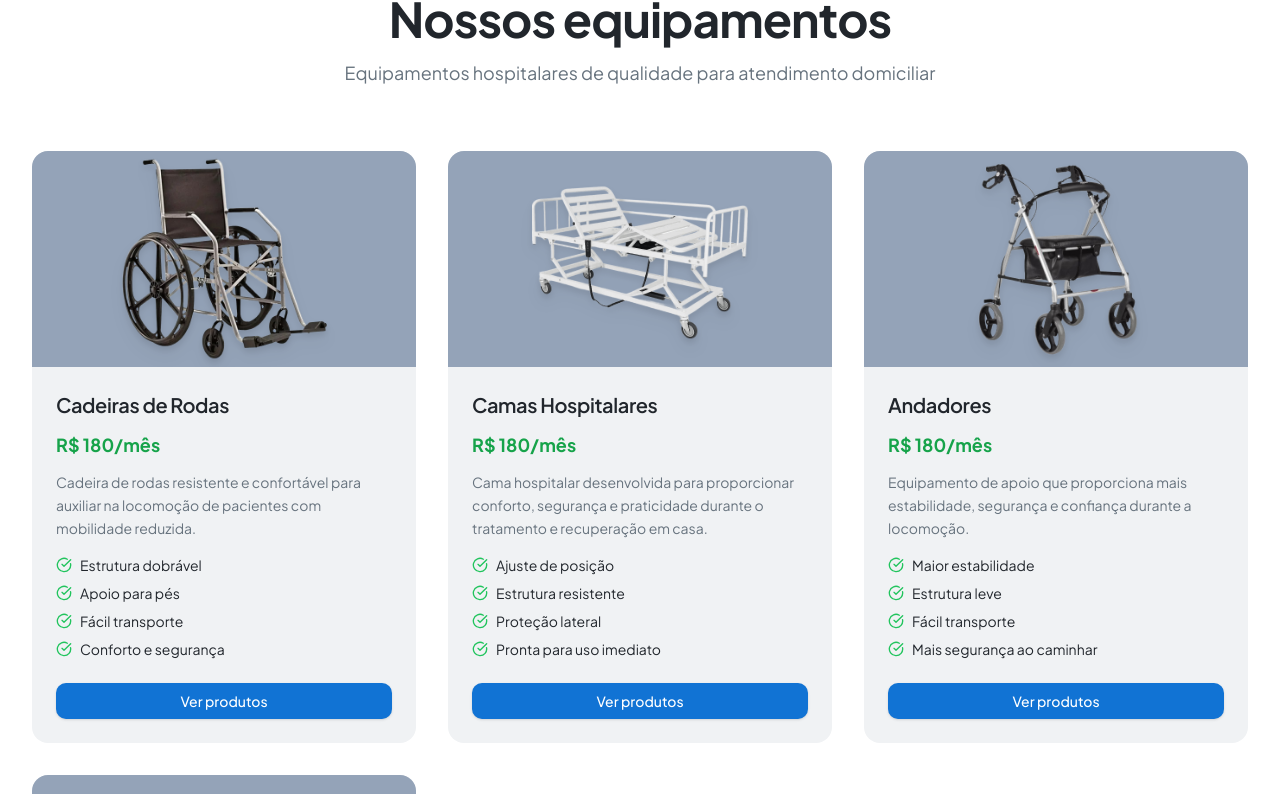
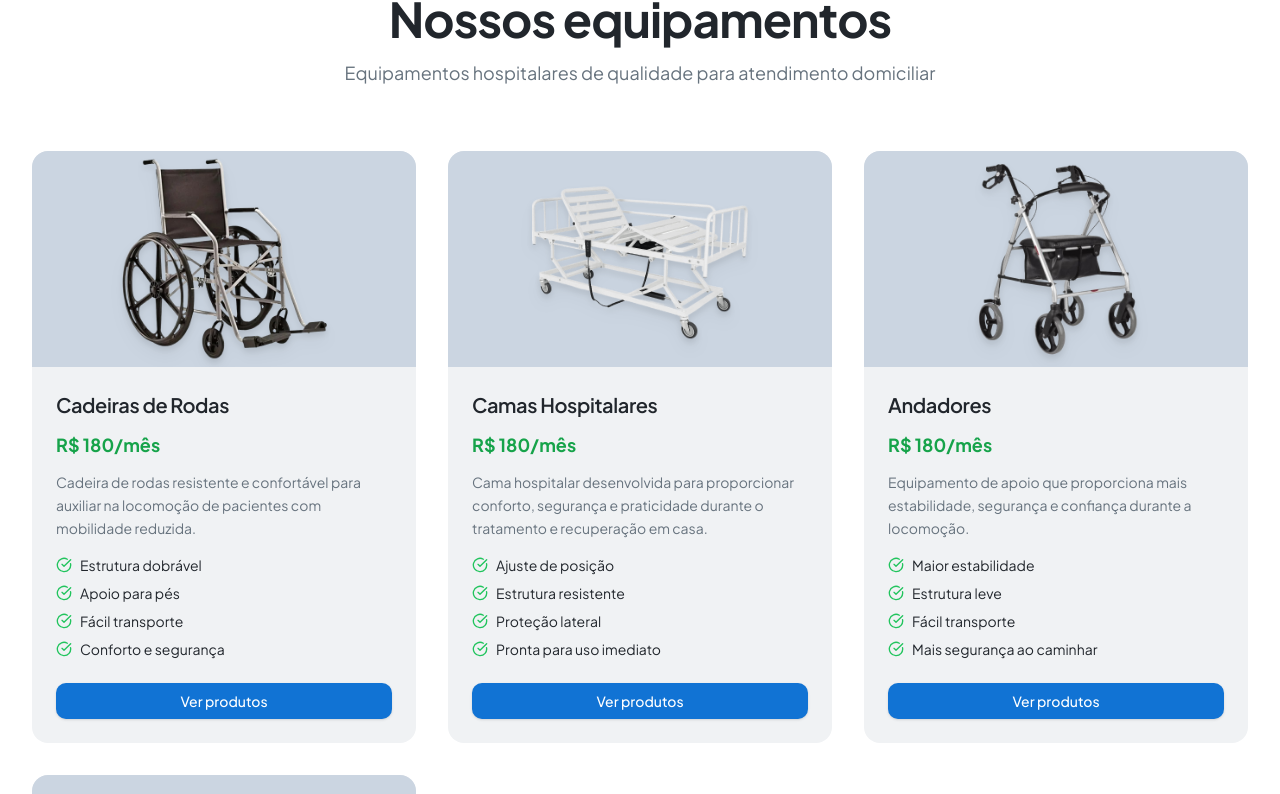
Before and after one commit to Renmarques/Cadeira-de-rodas-aluguel, a React (Vite) app in the folder apps/web/: page / in a window 1280 px wide. Shown: the part 838-1632 px from the top of the page. Built offline with nearby package versions, Linux system fonts and the light colour scheme.

Commit message:
Nova cor

```diff
--- a/apps/web/src/pages/HomePage.jsx
+++ b/apps/web/src/pages/HomePage.jsx
@@ -210,7 +210,7 @@ const HomePage = () => {
                     'bg-muted hover:bg-muted/80'
                   }`}
                 >
-                  <div className="aspect-video overflow-hidden bg-slate-400">
+                  <div className="aspect-video overflow-hidden bg-slate-300">
                     <img
                       src={product.image}
                       alt={product.name}
```
